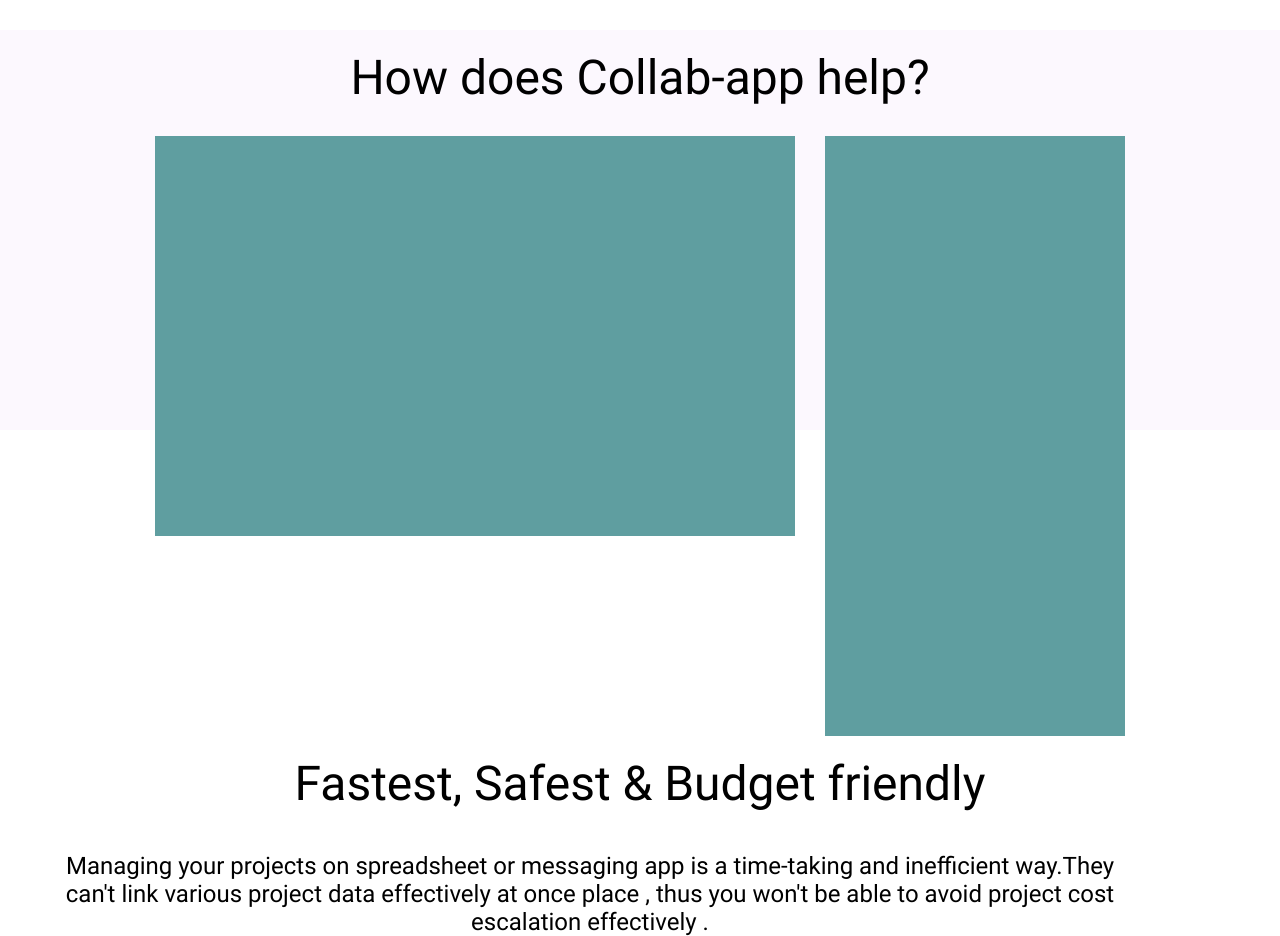
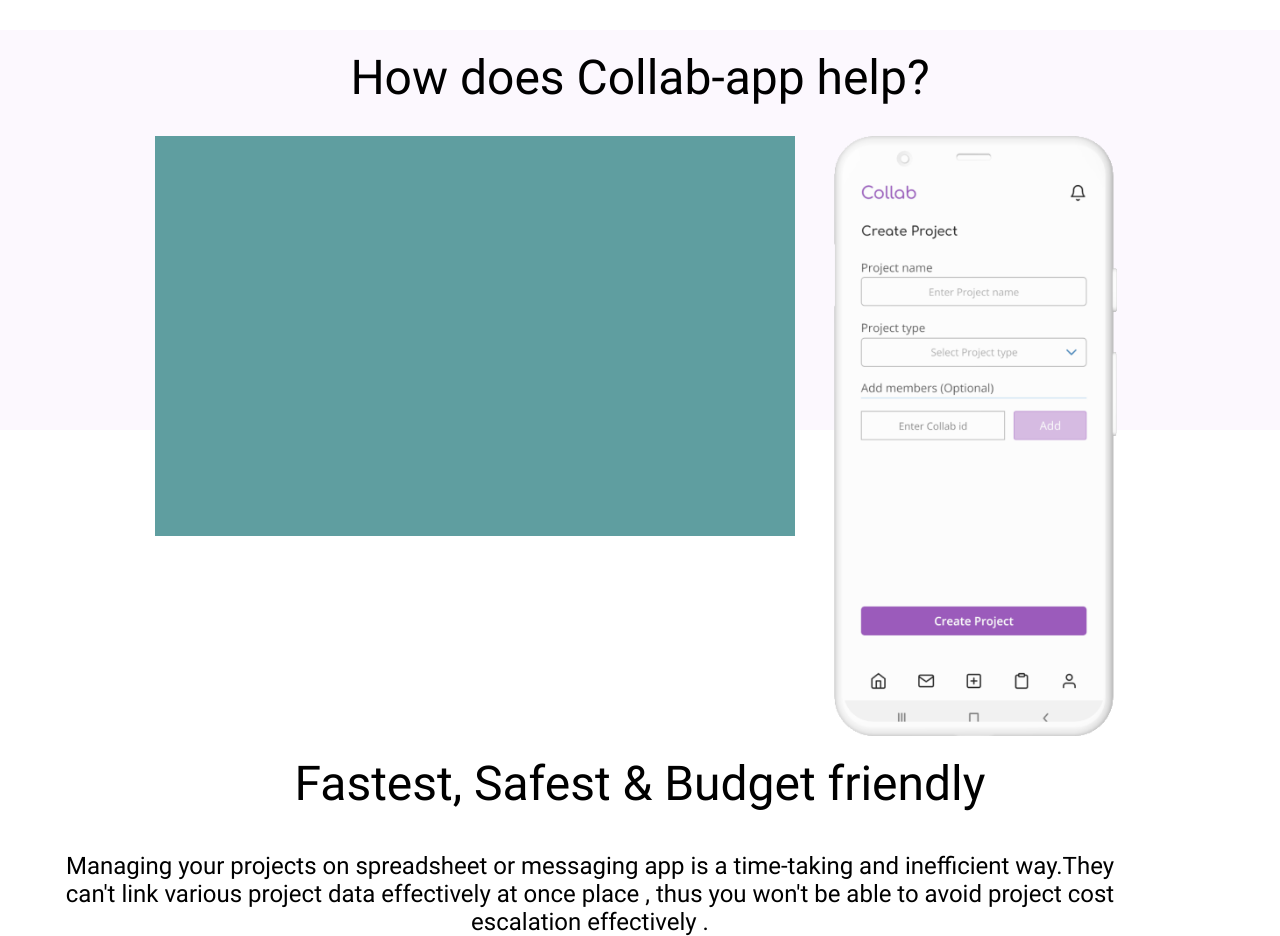
Before and after one commit to madrakas/bit_04_01_homework_colab, a website: page index.html in a window 1280 px wide. Shown: the part 1580-2516 px from the top of the page. Drawn offline with Linux system fonts and the light colour scheme.

Commit message:
About us Phone image

```diff
--- a/css/main.css
+++ b/css/main.css
@@ -296,11 +296,13 @@
 }
 
 .about_us .colab_app .demo{
+    background-image: url('../img/phone.png');
+    background-position: center;
+    background-repeat: no-repeat;
+    background-size: contain;
     display: flex;
     width: 300px;
-
     height: 600px;
-    background-color: cadetblue;
 }
 
 .about_us .video_promo p{
```
Also changed, not shown: img/phone.png (added).
